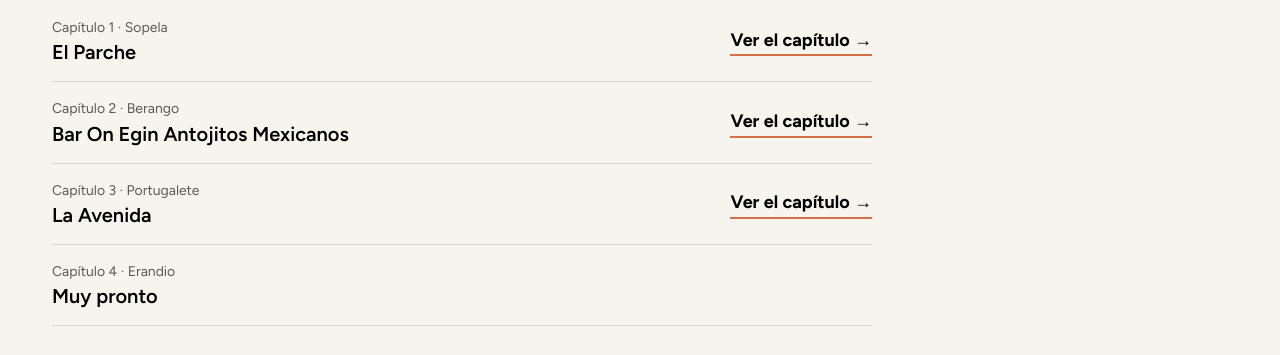
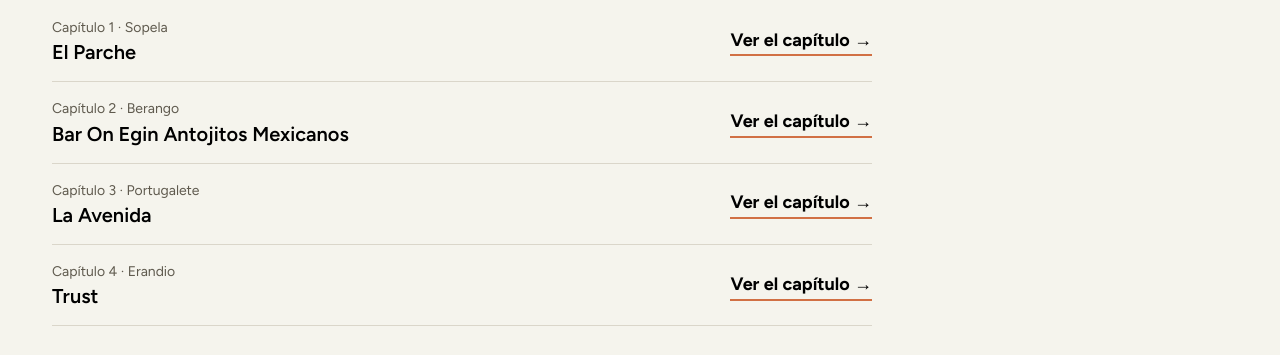
Before and after one commit to alexdiaz92-droid/recetas-iuki, an Astro site: page /restaurantes in a window 1280 px wide. Shown: the part 442-797 px from the top of the page. Built offline with nearby package versions, Linux system fonts and the light colour scheme; Astro itself is replaced by a stand-in of ours; a web font is replaced by a local one; what vm would draw is missing.

Commit message:
Lluvia de estrellas: capítulo 4 (Trust, Erandio) y nota de IUKI sobre 5
Datos de Asana y de la hoja: Google y nota de IUKI de los cuatro
capítulos. La nota de IUKI va del 1 al 5, como en los vídeos.

Co-Authored-By: Claude Opus 5.5 <noreply@anthropic.com>
Claude-Session: https://claude.ai/code/session_01JNkSXhR74H4VfdtnZfPgG4

```diff
--- a/src/datos/restaurantes.js
+++ b/src/datos/restaurantes.js
@@ -3,7 +3,7 @@
 // Más adelante saldrán solos de la hoja; de momento se actualizan aquí con cada capítulo.
 //
 // En cada capítulo, si falta un dato, se deja en null y la web no lo enseña
-// (por ejemplo, la foto o la nota de IUKI).
+// (por ejemplo, la foto o la nota de IUKI). La nota de IUKI va del 1 al 5, como en los vídeos.
 
 export const LLUVIA_DE_ESTRELLAS = {
   nombre: 'Lluvia de estrellas',
@@ -14,6 +14,9 @@ export const LLUVIA_DE_ESTRELLAS = {
       numero: 1,
       pueblo: 'Sopela',
       restaurante: 'El Parche',
+      tipo: 'Hamburguesería',
+      google: { nota: 4.8, resenas: 222 },
+      notaIuki: null,
       publicado: '2026-11-02',
       video: 'https://www.instagram.com/reel/DfQCgCho6RA/'
     },
@@ -21,6 +24,9 @@ export const LLUVIA_DE_ESTRELLAS = {
       numero: 2,
       pueblo: 'Berango',
       restaurante: 'Bar On Egin Antojitos Mexicanos',
+      tipo: 'Mexicano',
+      google: { nota: 4.8, resenas: 262 },
+      notaIuki: null,
       publicado: '2026-11-09',
       video: 'https://www.instagram.com/reel/DfiGFKwhZWB/'
     },
@@ -30,14 +36,24 @@ export const LLUVIA_DE_ESTRELLAS = {
       restaurante: 'La Avenida',
       tipo: 'Hamburguesería y cocina latina',
       google: { nota: 4.8, resenas: 201 },
-      notaIuki: null,   // de 0 a 10
-      foto: null,       // por ejemplo '/img/la-avenida.jpg'
+      notaIuki: 4,
       publicado: '2026-11-16',
       video: 'https://www.instagram.com/reel/Df0RwH4ocYi/'
+    },
+    {
+      numero: 4,
+      pueblo: 'Erandio',
+      restaurante: 'Trust',
+      tipo: 'Hamburguesería',
+      google: { nota: 4.9, resenas: 63 },
+      notaIuki: 4,       // media de comida, servicio y ambiente, del 1 al 5 (como en los vídeos)
+      foto: null,        // por ejemplo '/img/trust.jpg'
+      publicado: '2026-11-24',
+      video: 'https://www.instagram.com/reel/DgIvOPyICsa/'
     }
   ],
   // El siguiente capítulo, ya grabado pero sin publicar (null si no hay)
-  proximo: { numero: 4, pueblo: 'Erandio' }
+  proximo: null
 };
 
 export const VUELO_DIRECTO = {
--- a/src/pages/index.astro
+++ b/src/pages/index.astro
@@ -117,7 +117,7 @@ const datos = [
                 {capitulo.tipo}{capitulo.tipo && capitulo.google && ' · '}{capitulo.google && `${nota(capitulo.google.nota)} en Google (${capitulo.google.resenas} reseñas)`}
               </span>
             )}
-            <span class="lluvia__ver">{capitulo.notaIuki != null && `Nota de IUKI: ${nota(capitulo.notaIuki)}/10 · `}Ver el capítulo →</span>
+            <span class="lluvia__ver">{capitulo.notaIuki != null && `Nota de IUKI: ${nota(capitulo.notaIuki)}/5 · `}Ver el capítulo →</span>
           </div>
         </a>
         <div class="lluvia__contador">
```
